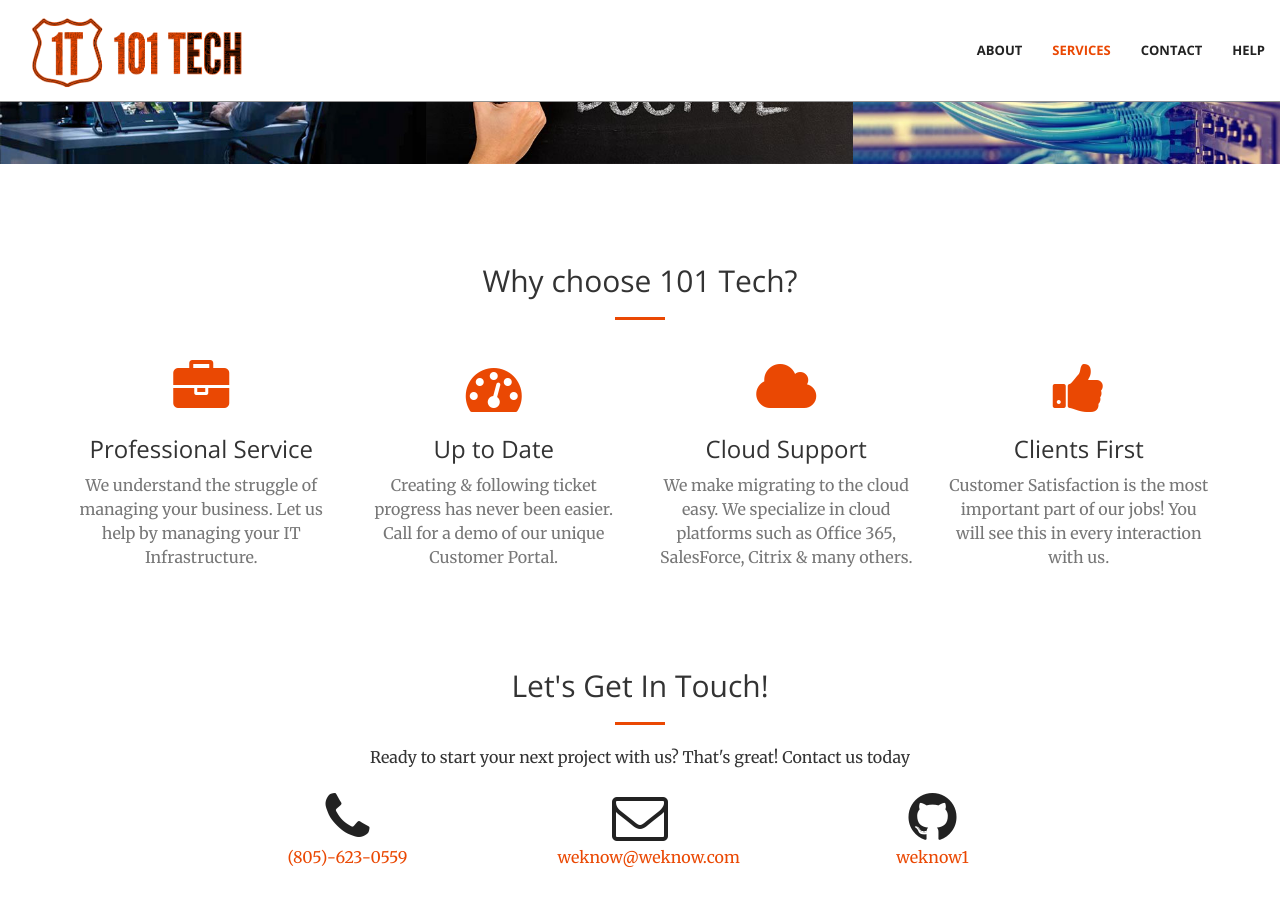
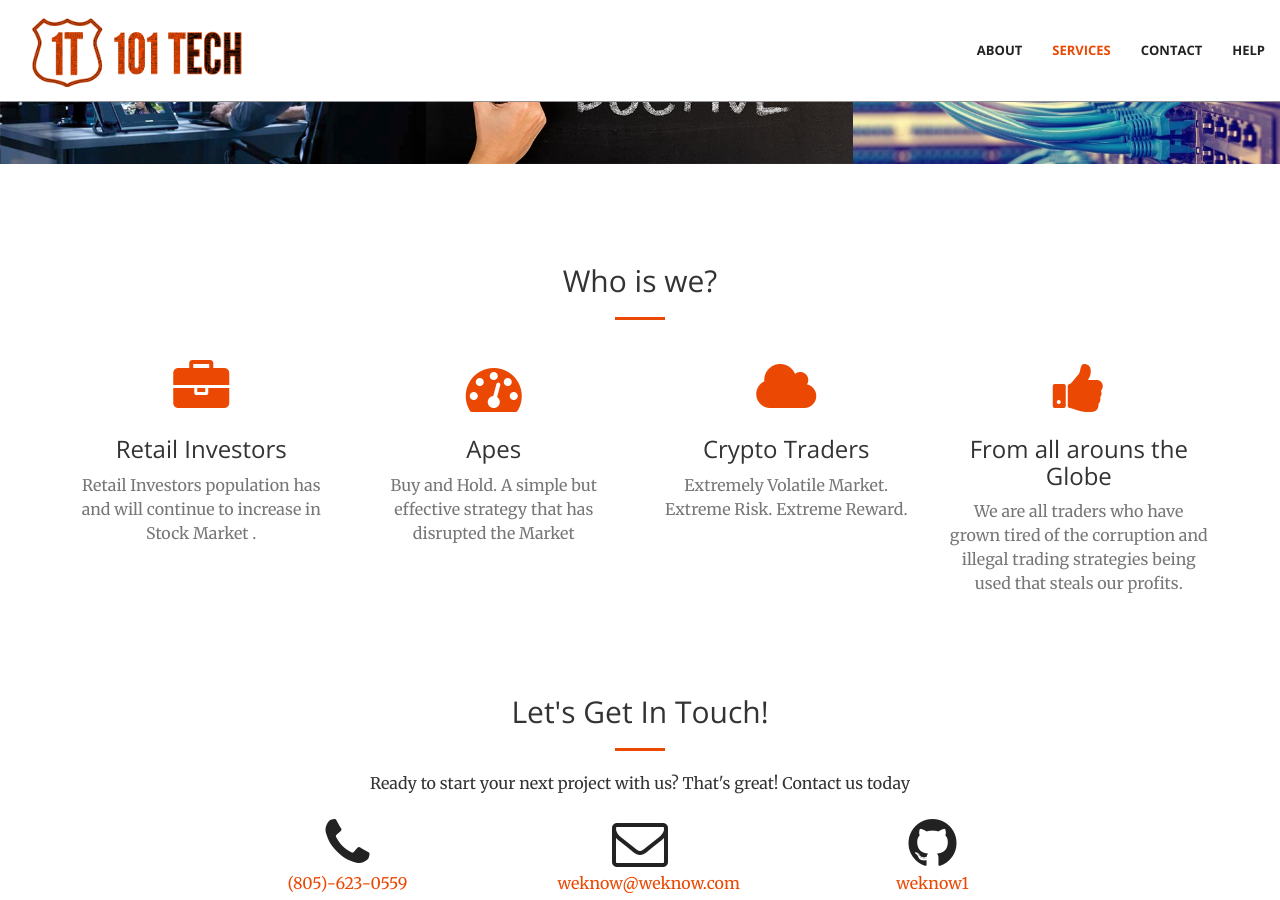
Before and after one commit to WeKnow1/Weknow, a Jekyll site: the page built from index.html, in a window 1280 px wide and 900 px high, scrolled down 1943 px. Built offline with Jekyll 4.4.1, drawn with Linux system fonts in a browser that asks for light colours; nearby versions of some CDN libraries; library files that are not in the unit come from our copies.

Commit message:
Update whyus.html

```diff
--- a/_includes/whyus.html
+++ b/_includes/whyus.html
@@ -2,7 +2,7 @@
     <div class="container">
         <div class="row">
             <div class="col-lg-12 text-center">
-                <h2 class="section-heading">Why choose 101 Tech? </h2>
+                <h2 class="section-heading">Who is we? </h2>
                 <hr class="primary">
             </div>
         </div>
@@ -12,29 +12,29 @@
             <div class="col-lg-3 col-md-6 text-center">
                 <div class="service-box">
                     <i class="fa fa-4x fa-briefcase wow bounceIn text-primary" data-wow-delay=".1s"></i>
-                    <h3>Professional Service</h3>
-                    <p class="text-muted">We understand the struggle of managing your business. Let us help by managing your IT Infrastructure.</p>
+                    <h3>Retail Investors</h3>
+                    <p class="text-muted">Retail Investors population has and will continue to increase in Stock Market .</p>
                 </div>
             </div>
             <div class="col-lg-3 col-md-6 text-center">
                 <div class="service-box">
                     <i class="fa fa-4x fa-tachometer wow bounceIn text-primary" data-wow-delay=".2s"></i>
-                    <h3>Up to Date</h3>
-                    <p class="text-muted">Creating & following ticket progress has never been easier. Call for a demo of our unique Customer Portal.</p>
+                    <h3>Apes</h3>
+                    <p class="text-muted">Buy and Hold. A simple but effective strategy that has disrupted the Market</p>
                 </div>
             </div>
             <div class="col-lg-3 col-md-6 text-center">
                 <div class="service-box">
                     <i class="fa fa-4x fa-cloud wow bounceIn text-primary"></i>
-                    <h3>Cloud Support</h3>
-                    <p class="text-muted">We make migrating to the cloud easy. We specialize in cloud platforms such as Office 365, SalesForce, Citrix & many others.</p>
+                    <h3>Crypto Traders</h3>
+                    <p class="text-muted">Extremely Volatile Market. Extreme Risk. Extreme Reward.</p>
                 </div>
             </div>
             <div class="col-lg-3 col-md-6 text-center">
                 <div class="service-box">
                     <i class="fa fa-4x fa-thumbs-up wow bounceIn text-primary" data-wow-delay=".3s"></i>
-                    <h3>Clients First</h3>
-                    <p class="text-muted">Customer Satisfaction is the most important part of our jobs! You will see this in every interaction with us.</p>
+                    <h3>From all arouns the Globe</h3>
+                    <p class="text-muted">We are all traders who have grown tired of the corruption and illegal trading strategies being used that steals our profits.</p>
                 </div>
             </div>
         </div>
```
